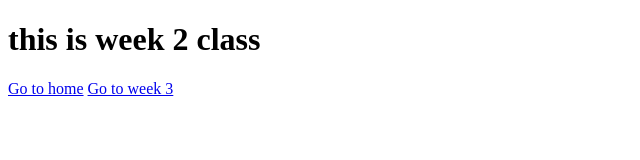
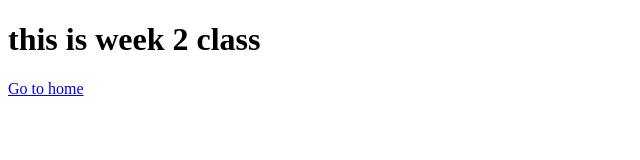
Before and after one commit to RuijianSun926/RuijianSun926.github.io, a plain HTML site: page week2/index.html in a window 1280 px wide. Shown: the whole page, without its empty margins (0-640 px from the left). Drawn offline with Linux system fonts and the light colour scheme.

Commit message:
Update index.html

```diff
--- a/week2/index.html
+++ b/week2/index.html
@@ -8,6 +8,5 @@
 <body>
     <h1>this is week 2 class</h1>
     <a href="../index.html">Go to home</a>
-    <a href="week3/index.html">Go to week 3</a>
 </body>
 </html>
```
